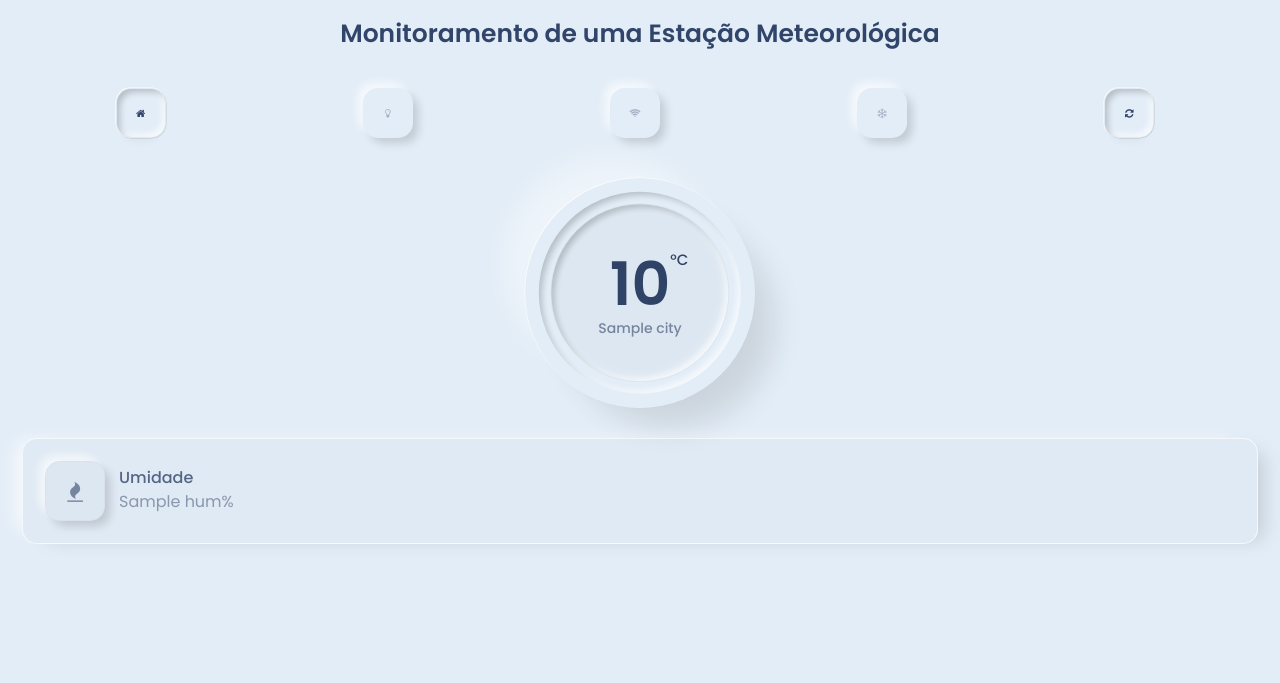
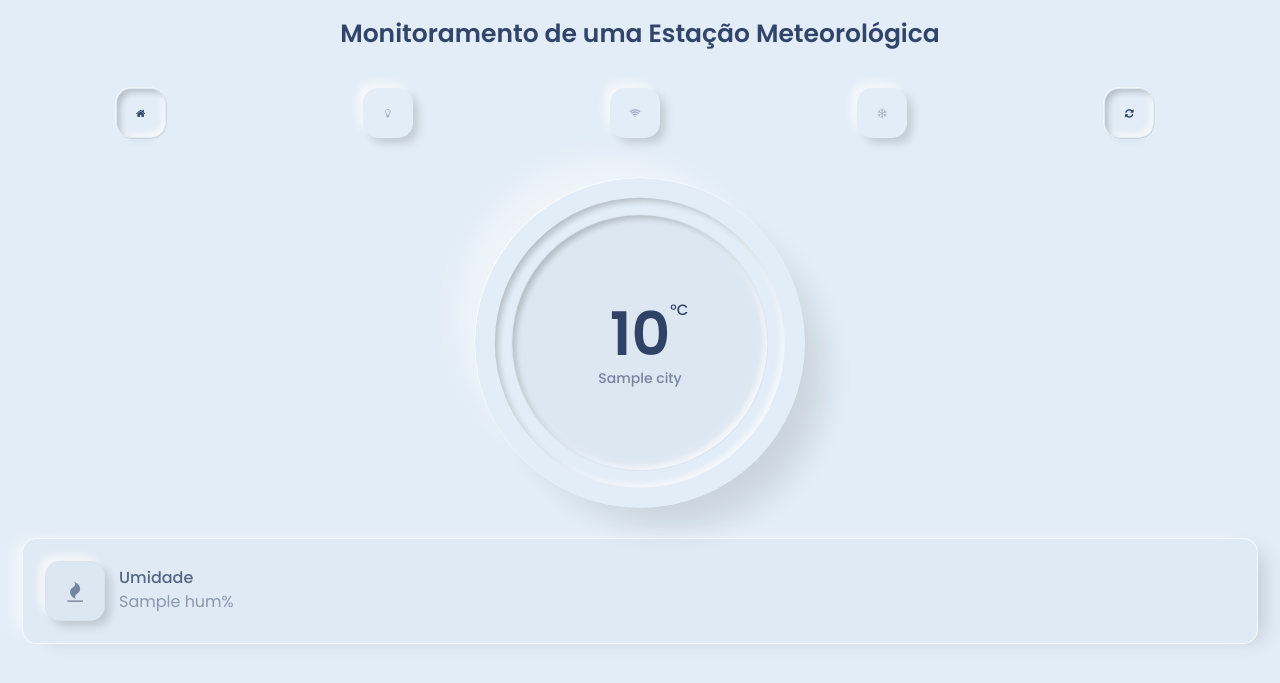
Before and after one commit to theusdmatos/flask_rasp_weather_station_facamp, a Flask app: template templates/index.html in a window 1280 px wide. Shown: the top 683 px of the page. Run offline with Flask 2, Linux system fonts and the light colour scheme; the template is opened without the code that fills it: most values are stand-ins (such as "Sample title", 1, 10 or a date in 2020); some libraries are stand-ins or nearby versions.

Commit message:
Update style.css
Update css

```diff
--- a/static/css/style.css
+++ b/static/css/style.css
@@ -104,8 +104,8 @@ body
 {
     position: relative;
     display: inline-block;
-    width: 230px;
-    height: 230px;
+    width: 330px;
+    height: 330px;
     border-radius: 100%;
     text-align: center;
     box-shadow: 30px 30px 30px -10px rgba(0,0,0,0.1),
```
